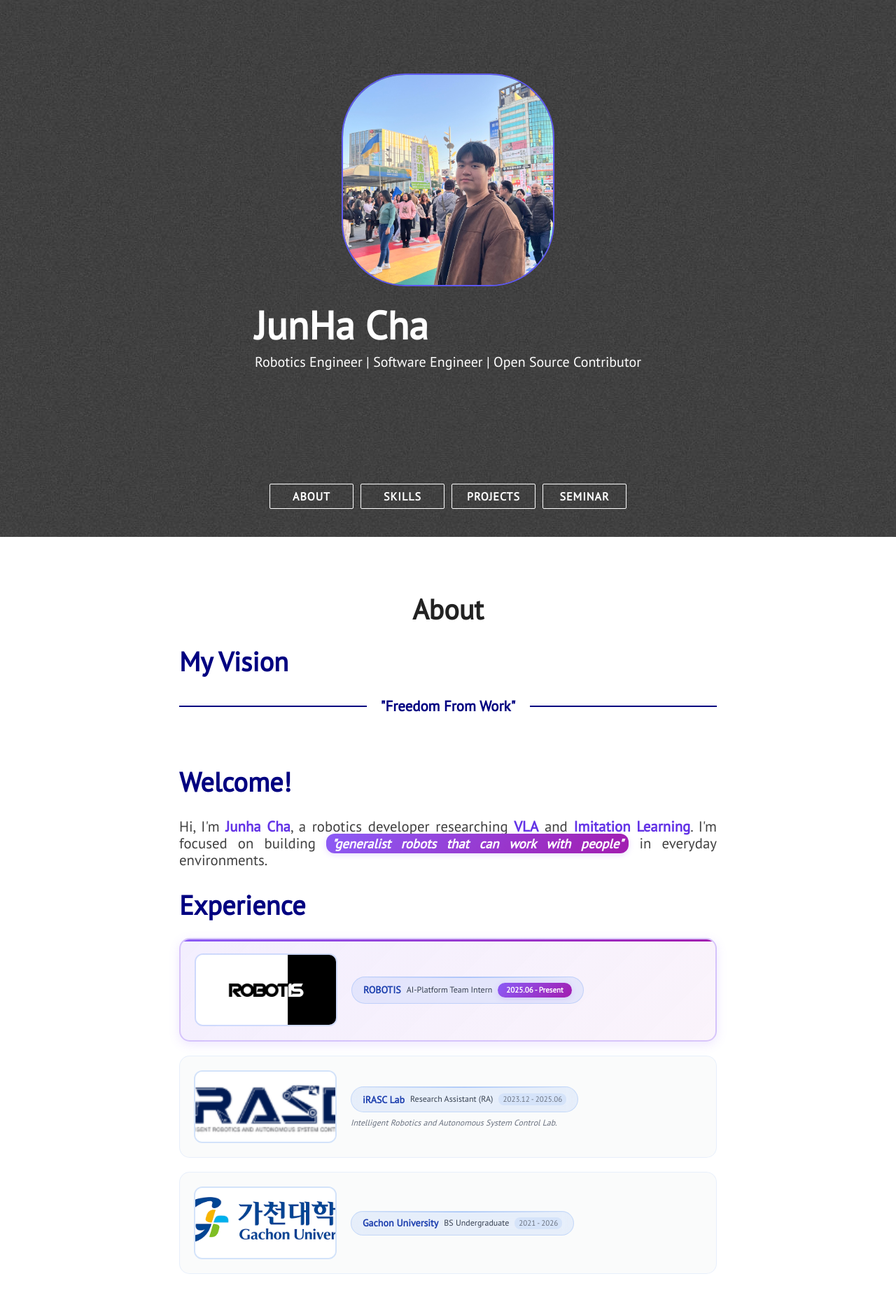
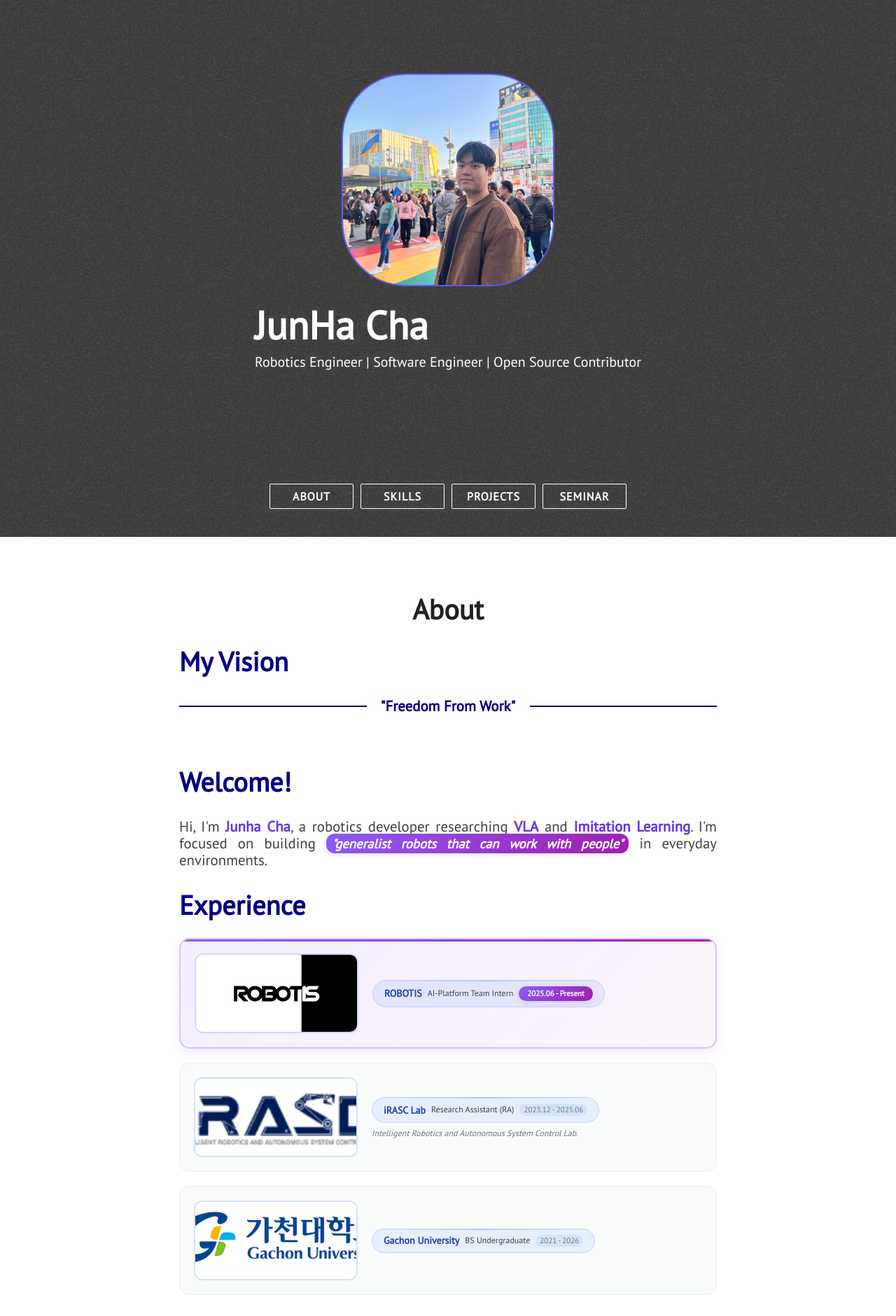
Before and after one commit to Junha02/Junha02.github.io, a Jekyll site: the page built from index.html, in a window 1280 px wide. Shown: the part 133-2013 px from the top of the page at 70% size. Built offline with Jekyll 4.4.1, drawn with Linux system fonts in a browser that asks for light colours; nearby versions of some CDN libraries; grey boxes are pictures that could not be loaded.

Commit message:
update image size

```diff
--- a/assets/css/main.css
+++ b/assets/css/main.css
@@ -217,8 +217,8 @@ img {
 
 .experience-image {
   flex-shrink: 0;
-  width: 200px;
-  height: 100px;
+  width: 230px;
+  height: 110px;
   border-radius: 12px;
   overflow: hidden;
   border: 2px solid rgba(59, 130, 246, 0.2);
```
